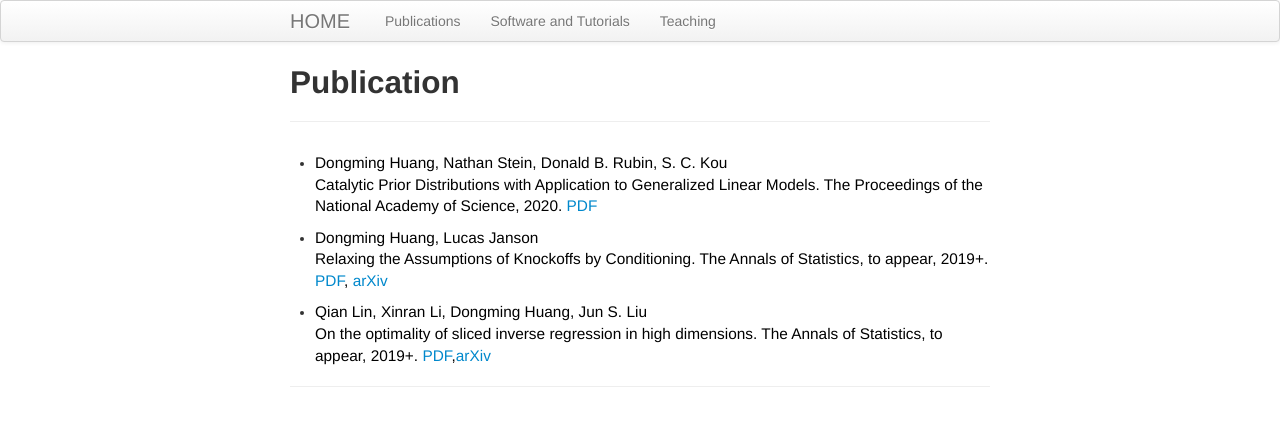
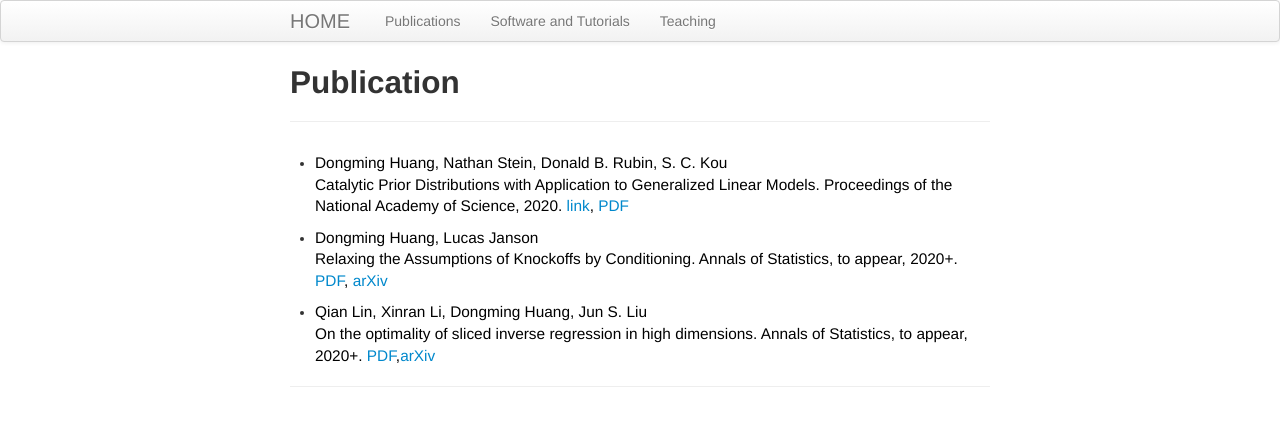
Before and after one commit to stathuang/dmhuang.github.io, a Jekyll site: the page built from pages/pubs.md, in a window 1280 px wide. Shown: the top 426 px of the page. Built offline with Jekyll 4.4.1, drawn with Linux system fonts in a browser that asks for light colours.

Commit message:
Update pubs.md

```diff
--- a/pages/pubs.md
+++ b/pages/pubs.md
@@ -6,13 +6,13 @@ description: List of Publication
 ---
 
 - Dongming Huang, Nathan Stein, Donald B. Rubin, S. C. Kou\\
-Catalytic Prior Distributions with Application to Generalized Linear Models. The Proceedings of the National Academy of Science, 2020. [PDF](https://www.pnas.org/content/pnas/early/2020/05/14/1920913117.full.pdf)
+Catalytic Prior Distributions with Application to Generalized Linear Models. Proceedings of the National Academy of Science, 2020. [link](https://www.pnas.org/content/early/2020/05/14/1920913117), [PDF](https://www.pnas.org/content/pnas/early/2020/05/14/1920913117.full.pdf)
 
 
 - Dongming Huang, Lucas Janson\\
-Relaxing the Assumptions of Knockoffs by Conditioning. The Annals of Statistics, to appear, 2019+.
+Relaxing the Assumptions of Knockoffs by Conditioning. Annals of Statistics, to appear, 2020+.
 [PDF](cknockoff.pdf), [arXiv](https://arxiv.org/abs/1903.02806)
 
 
 - Qian Lin, Xinran Li, Dongming Huang, Jun S. Liu\\
-On the optimality of sliced inverse regression in high dimensions. The Annals of Statistics, to appear, 2019+. [PDF](https://www.e-publications.org/ims/submission/AOS/user/submissionFile/35677?confirm=af74fff9),[arXiv](https://arxiv.org/abs/1701.06009)
+On the optimality of sliced inverse regression in high dimensions. Annals of Statistics, to appear, 2020+. [PDF](https://www.e-publications.org/ims/submission/AOS/user/submissionFile/35677?confirm=af74fff9),[arXiv](https://arxiv.org/abs/1701.06009)
```
